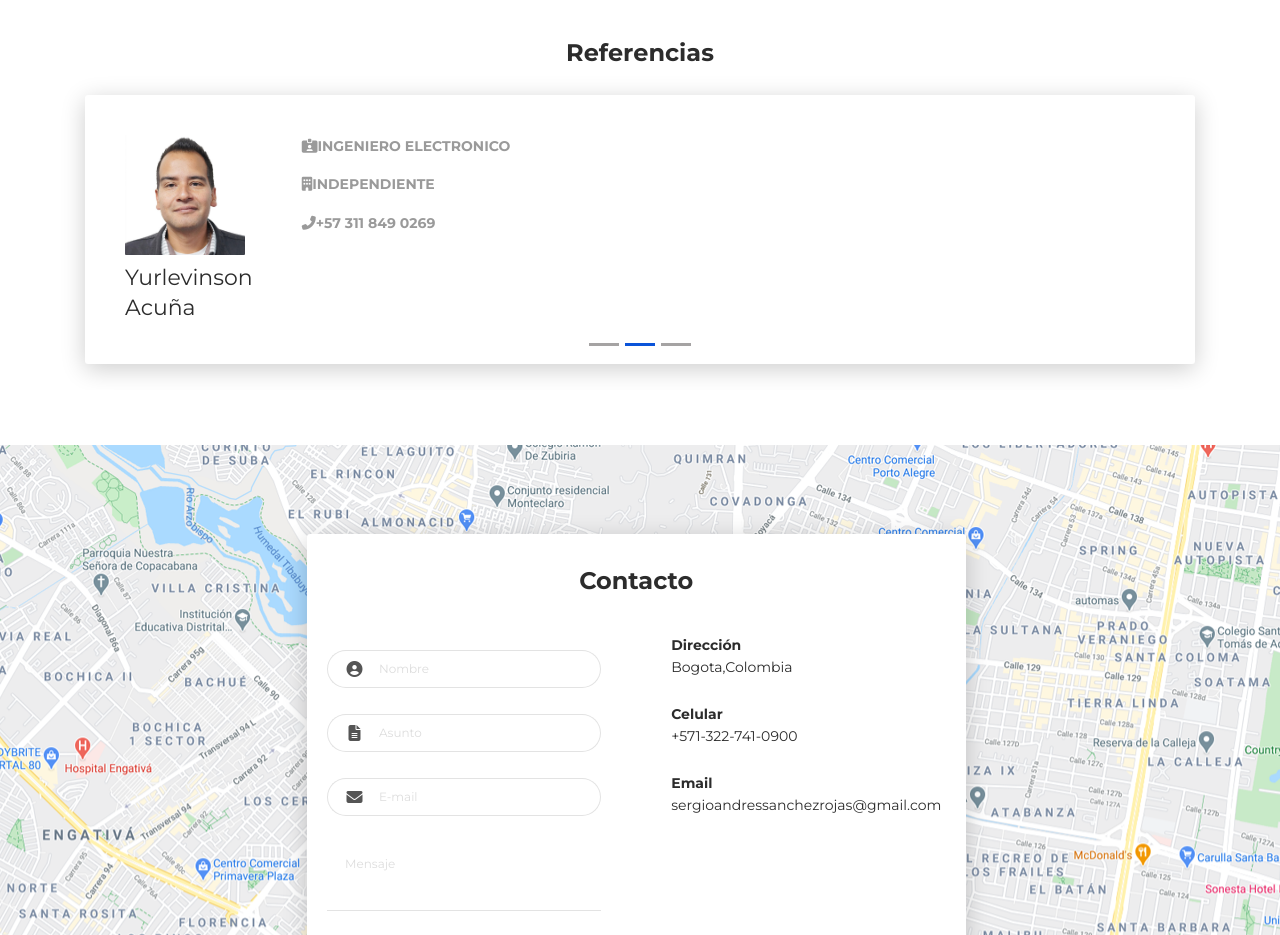
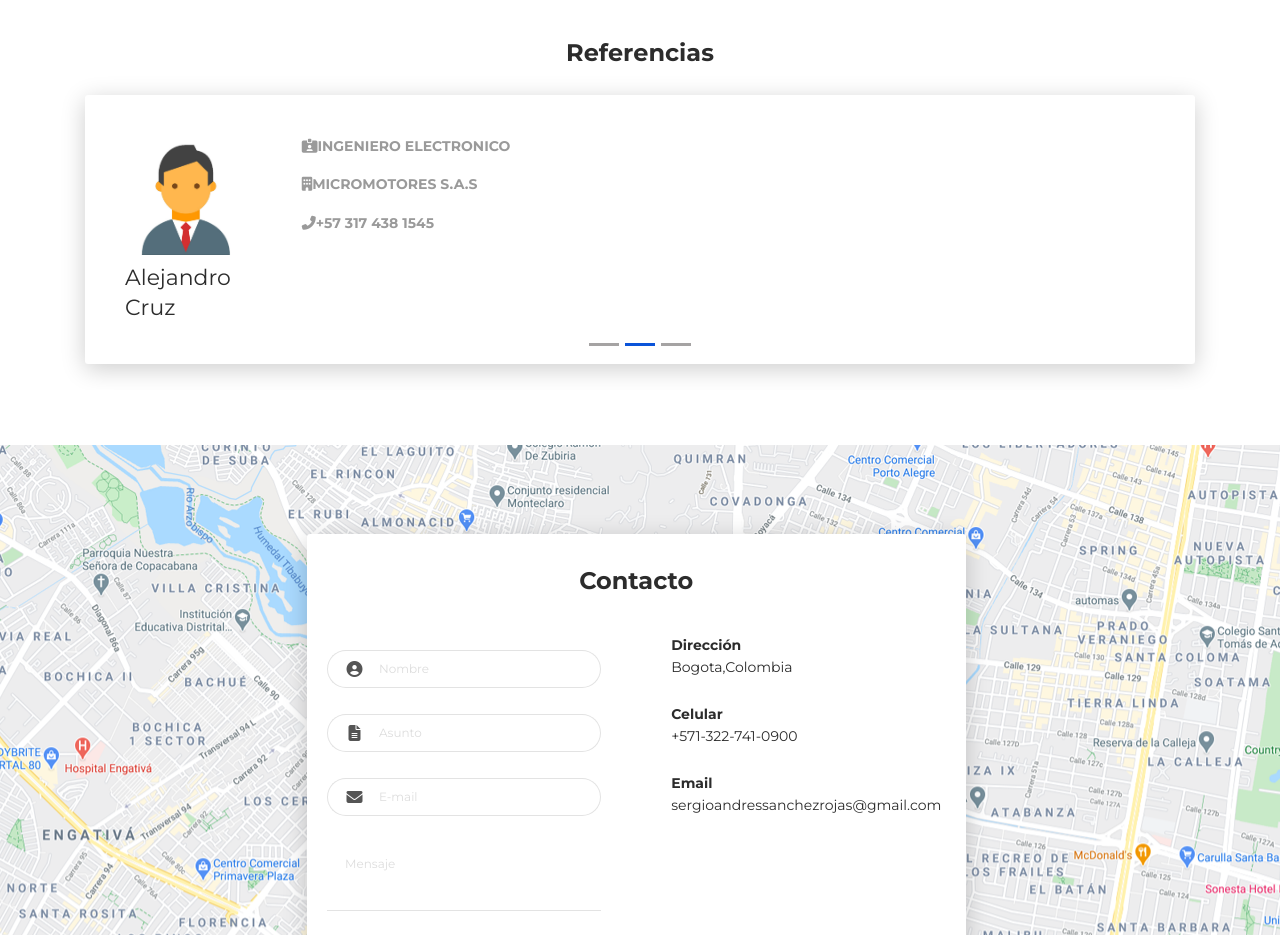
Before and after one commit to sasanchezr/hv, a plain HTML site: page index.html in a window 1280 px wide. Shown: the part 4620-5555 px from the top of the page. Drawn offline with Linux system fonts and the light colour scheme.

Commit message:
Update index.html
d

```diff
--- a/index.html
+++ b/index.html
@@ -443,7 +443,7 @@
               </div>
             </div>
           </div>
-          <!-- <div class="carousel-item">
+          <div class="carousel-item">
             <div class="row">
               <div class="col-lg-2 col-md-3 cc-reference-header"><img src="images/reference-image-0.jpg" alt="Image"/>
               	<div class="h5 pt-2">Alejandro</BR>  Cruz</div>
@@ -454,7 +454,7 @@
                	<p class="category"><i class="fas fa-phone-alt"></i>+57 317 438 1545</p>
                 </div>
             </div>
-          </div> -->
+          </div>
           <div class="carousel-item">
             <div class="row">
               <div class="col-lg-2 col-md-3 cc-reference-header"><img src="images/reference-image-3.jpg" alt="Image"/>
```
